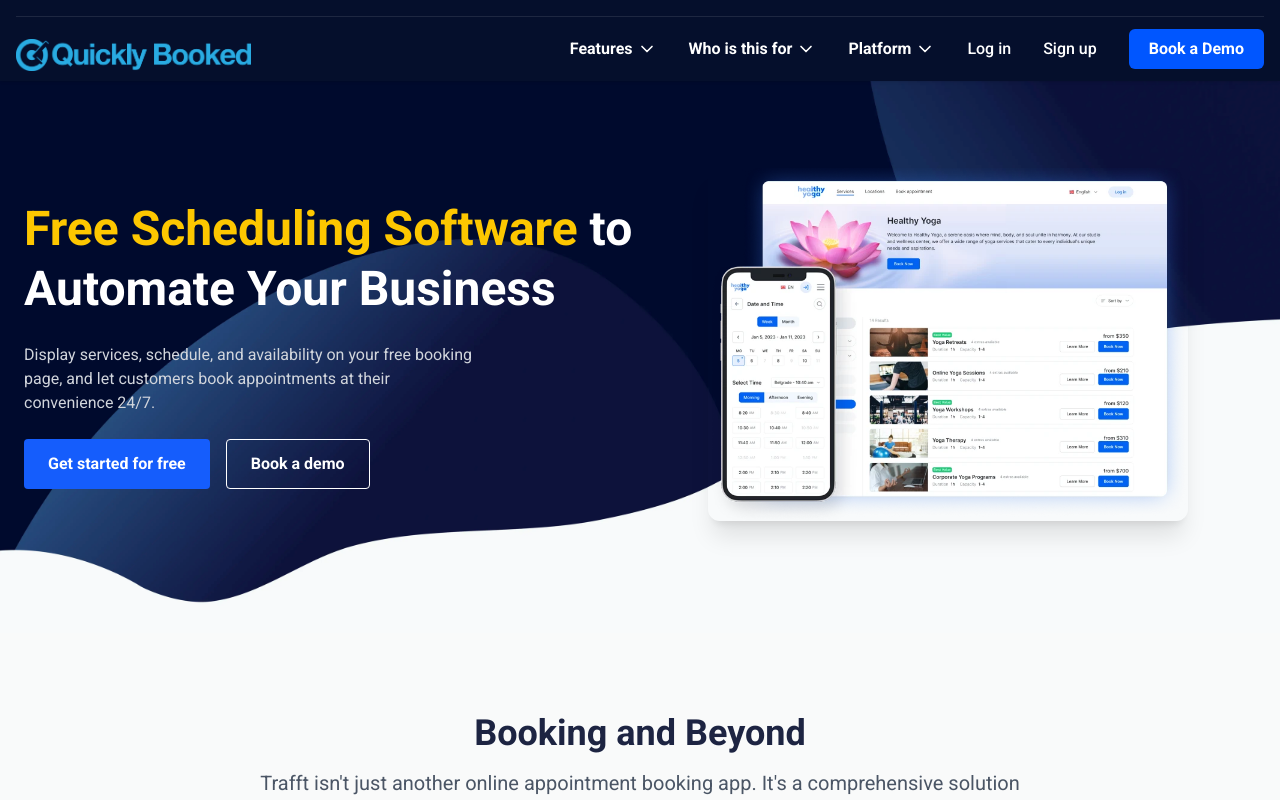
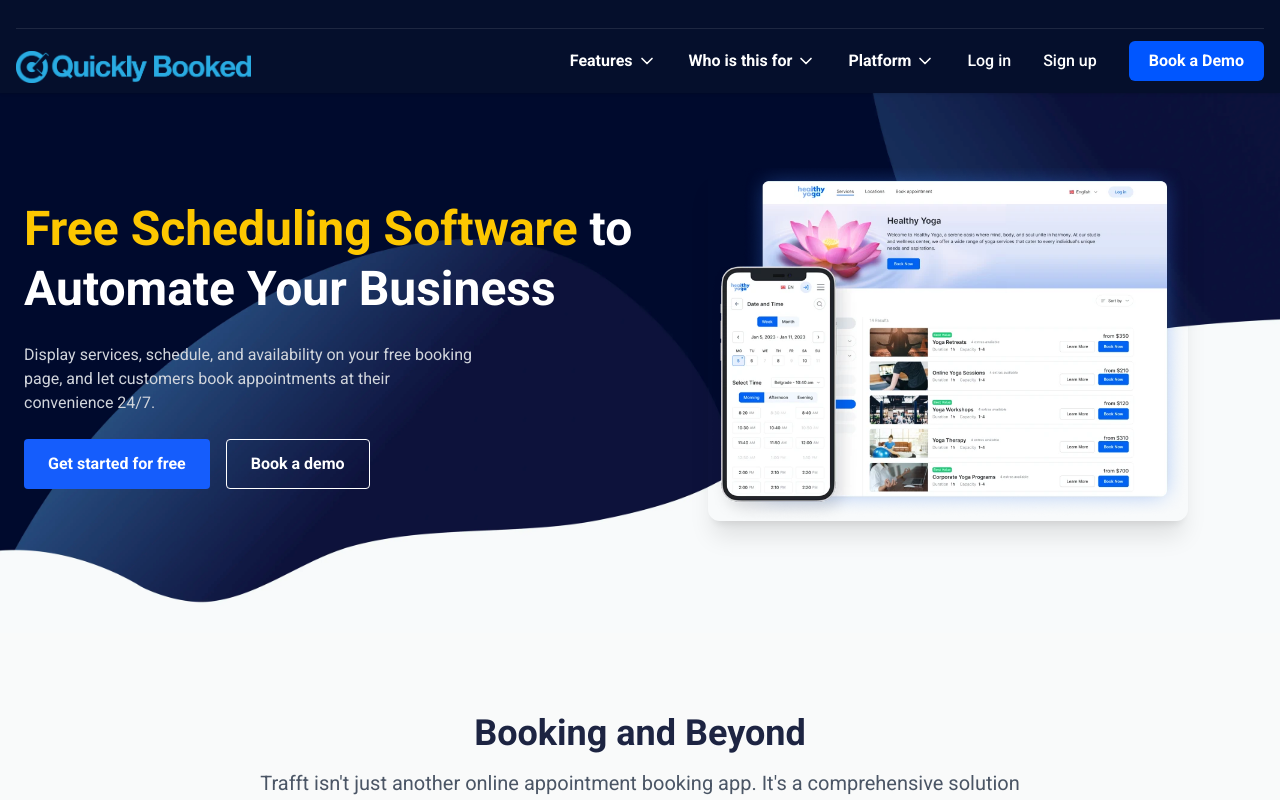
Before and after one commit to sulemankundi4/Scheduling-web-clone, a React (Vite) app in the folder react-app/: page / in a window 1280 px wide. Shown: the top 800 px of the page. Built offline with nearby package versions, Linux system fonts and the light colour scheme.

Commit message:
more stuff

```diff
--- a/react-app/src/Components/Shared/Navbar.jsx
+++ b/react-app/src/Components/Shared/Navbar.jsx
@@ -136,7 +136,7 @@ const Navbar = () => {
       <header className={`bg-[#050F2C] text-white w-full shadow-sm fixed top-0 left-0 z-50 transition-transform duration-300 ease-in-out ${showNavbar ? "translate-y-0" : "-translate-y-full"}`}>
         <div className="max-w-7xl mx-auto px-4">
           {/* Top Row - Logo and Hamburger */}
-          <div className="flex items-center justify-between">
+          <div className="flex items-center my-3 justify-between">
             {/* Logo (always visible) */}
             <div className="lg:hidden text-2xl font-bold flex items-center space-x-2">
               <Link to="/">
@@ -437,6 +437,17 @@ const Navbar = () => {
                 )}
               </div>
             </div>
+
+            <Link to="/" className="block py-3 text-base font-semibold text-gray-900 hover:text-yellow-400 transition" onClick={handleMenuToggle}>
+              Login
+            </Link>
+            <Link to="/" className="block py-3 text-base font-semibold text-gray-900 hover:text-yellow-400 transition" onClick={handleMenuToggle}>
+              Sign up
+            </Link>
+
+            <div className="flex w-full my-3">
+              <button className="bg-[#0056FF] hover:bg-[#0044cc] text-white px-5 py-2 rounded-md font-semibold transition">Book a Demo</button>
+            </div>
             {/* Main Links for Mobile */}
           </nav>
         </aside>
```
